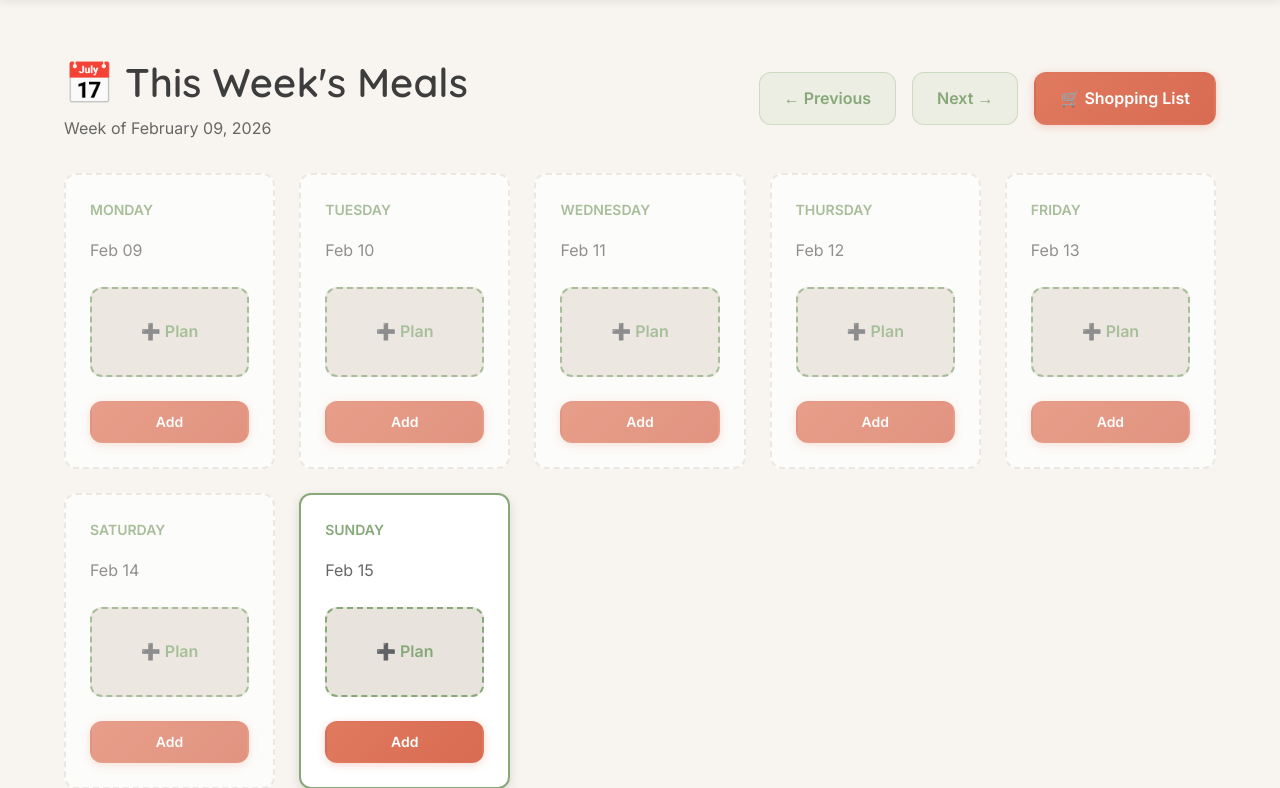
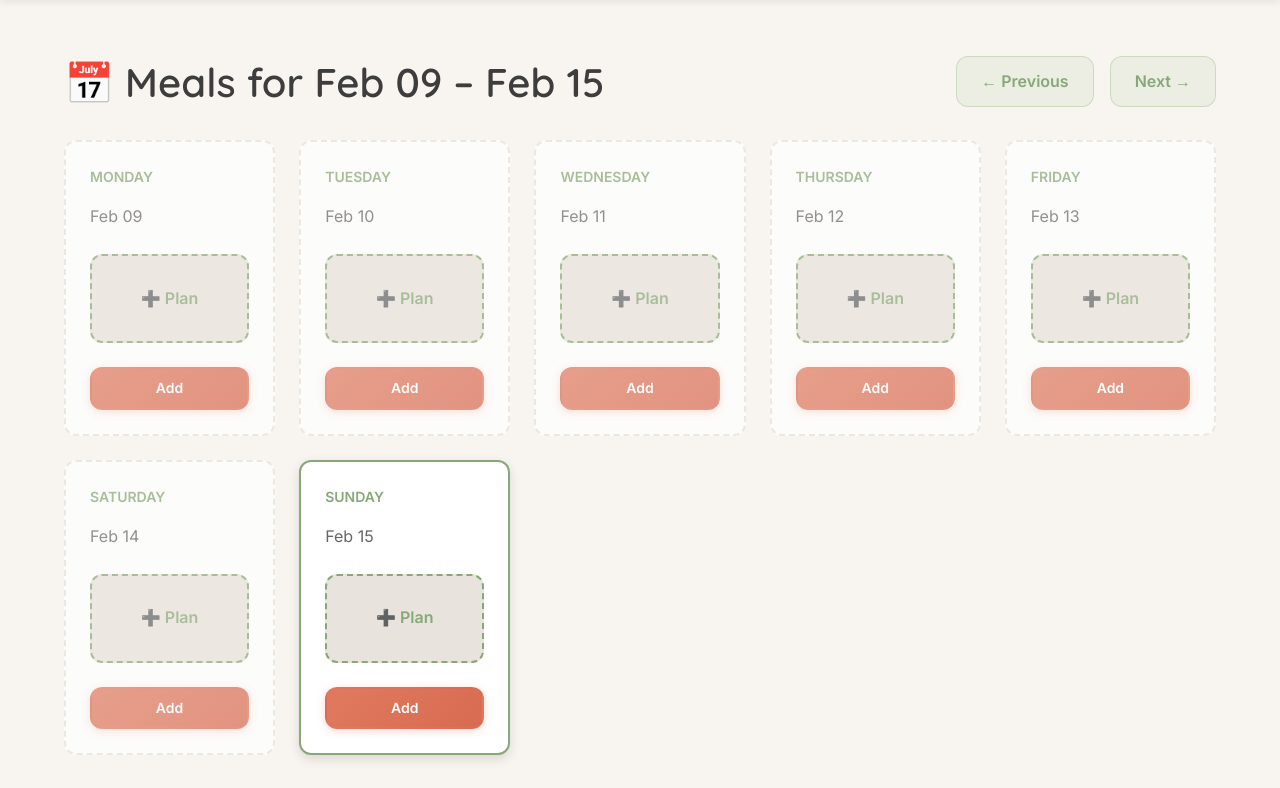
Before and after one commit to jasonmotylinski/meal-planner, a Flask app: page /planner/ in a window 1280 px wide. Shown: the part 74-862 px from the top of the page. Run offline with Flask 3, Linux system fonts and the light colour scheme; a user stored in the database is signed in; tables that the repository leaves empty hold one stand-in row (values such as "Sample post").

Commit message:
feature: UX changes

```diff
--- a/app/templates/planner/index.html
+++ b/app/templates/planner/index.html
@@ -6,13 +6,11 @@
 <!-- Header -->
 <div class="planner-header">
     <div>
-        <h1 style="margin: 0 0 var(--spacing-xs) 0;">📅 This Week's Meals</h1>
-        <p style="color: #666; margin: 0;">Week of {{ week_start.strftime('%B %d, %Y') }}</p>
+        <h1 style="margin: 0;">📅 Meals for {{ week_start.strftime('%b %d') }} – {{ week_dates[-1].strftime('%b %d') }}</h1>
     </div>
     <div style="display: flex; gap: var(--spacing-sm);">
         <a href="{{ url_for('planner.index', week=prev_week.isoformat()) }}" class="btn btn-soft">← Previous</a>
         <a href="{{ url_for('planner.index', week=next_week.isoformat()) }}" class="btn btn-soft">Next →</a>
-        <a href="{{ url_for('shopping.create', week=week_start.isoformat()) }}" class="btn btn-primary">🛒 Shopping List</a>
     </div>
 </div>
 
```
